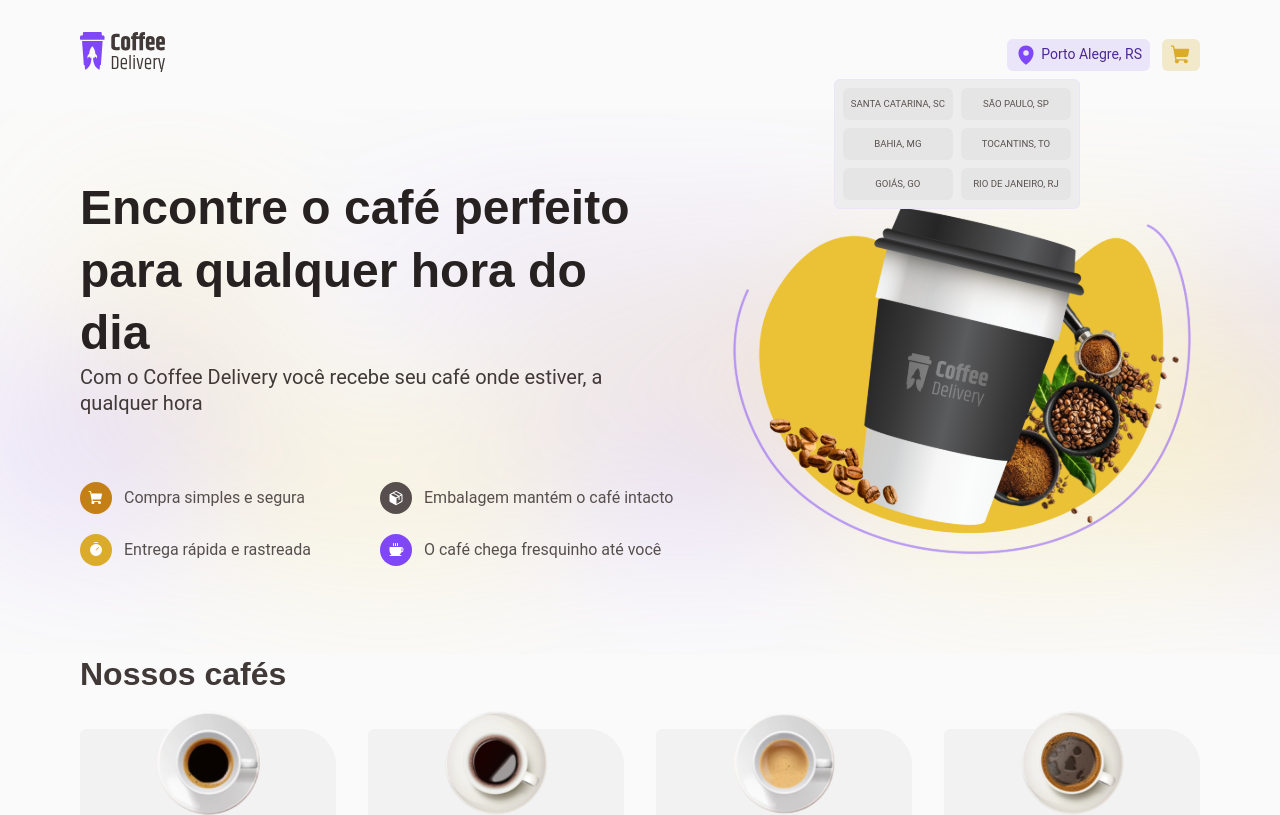
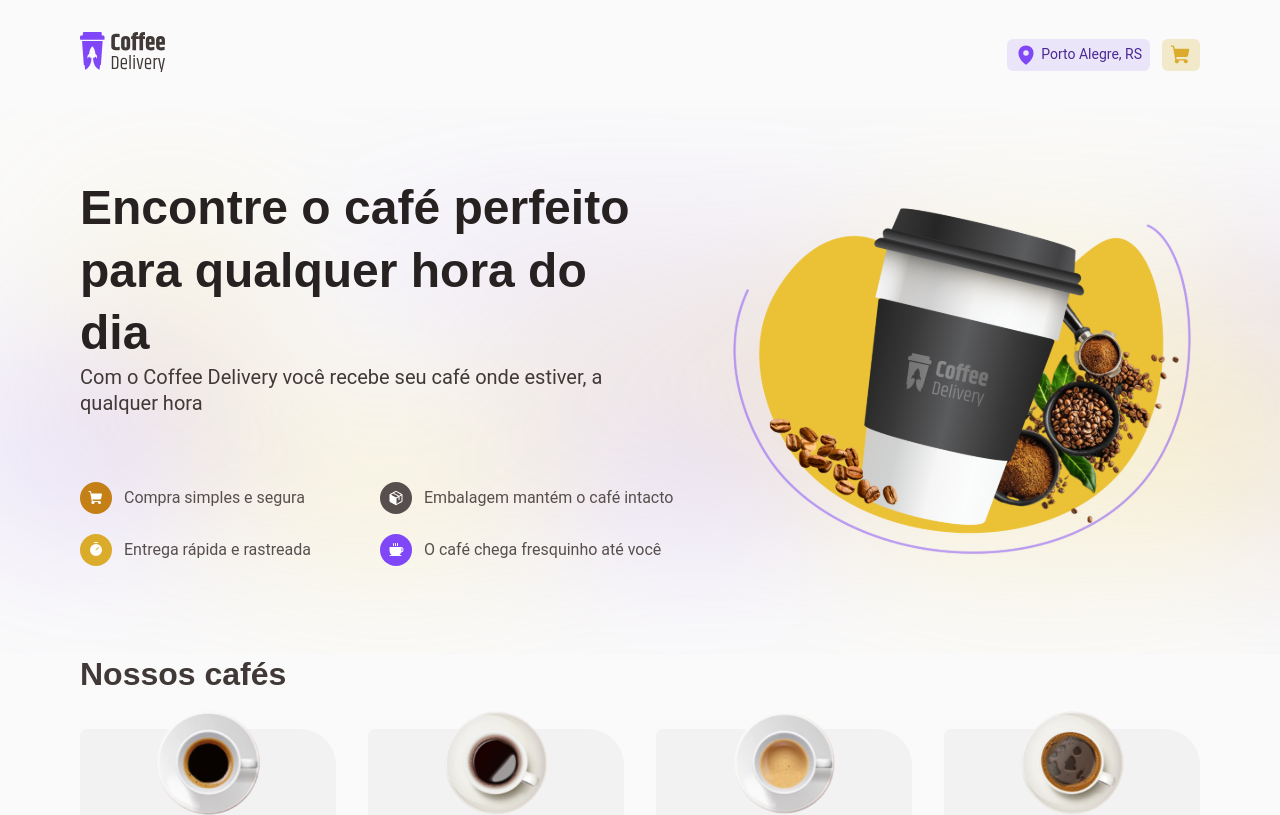
Before and after one commit to gw-rodrigues/ignite-react-2022-coffee-delivery, a React app: page / in a window 1280 px wide. Shown: the top 815 px of the page. Built offline with nearby package versions, Linux system fonts and the light colour scheme; the HTML template or start-up script is replaced by a standard one.

Commit message:
fix: list is hidden

```diff
--- a/src/components/Navbar/Location/index.tsx
+++ b/src/components/Navbar/Location/index.tsx
@@ -7,7 +7,7 @@ import {
 } from './styles'
 
 export function Location() {
-  const [isHidden, setIsHidden] = useState(false)
+  const [isHidden, setIsHidden] = useState(true)
   const [location, setLocation] = useState('Porto Alegre, RS')
 
   function handleSelectShopLocation(e: MouseEvent<HTMLButtonElement>) {
```
